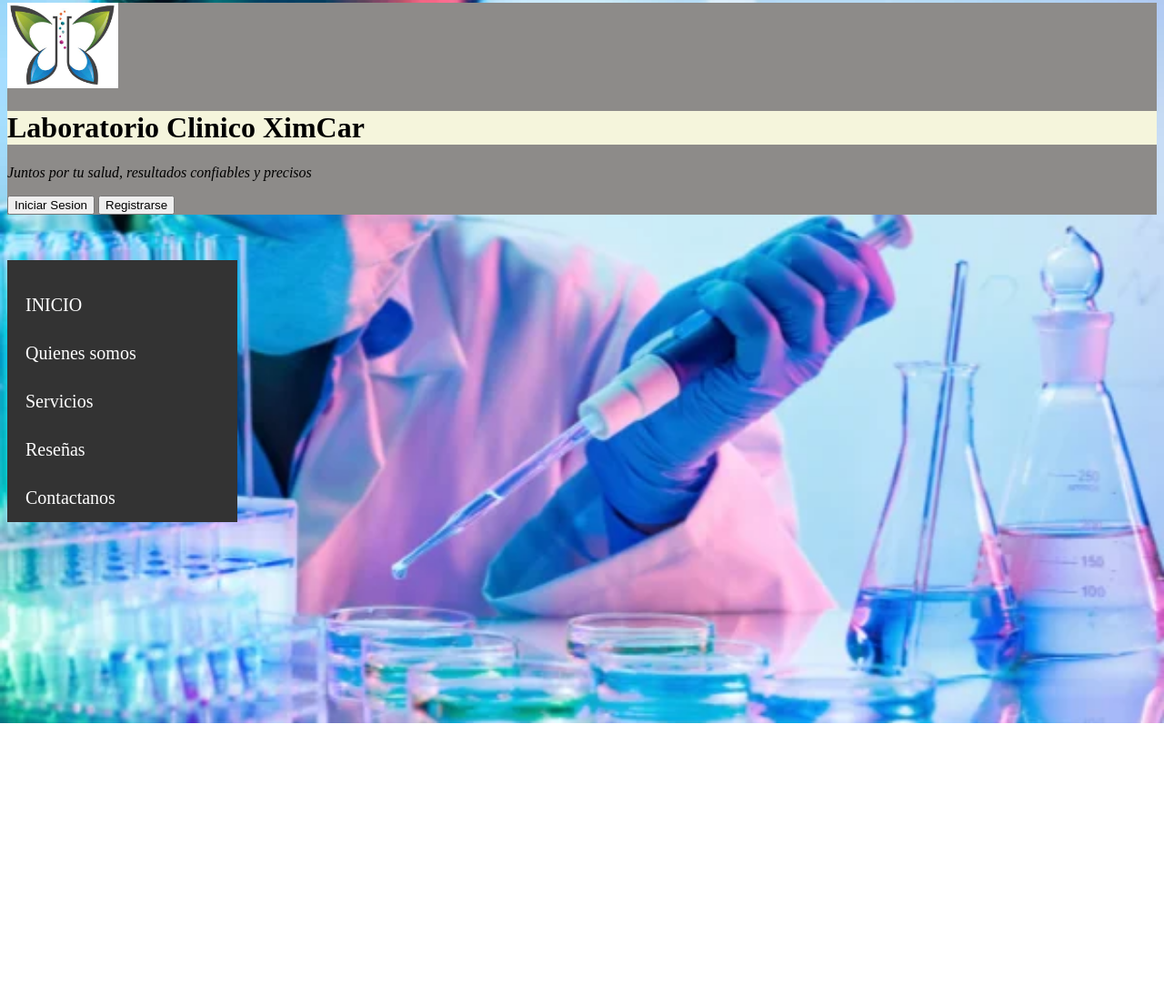
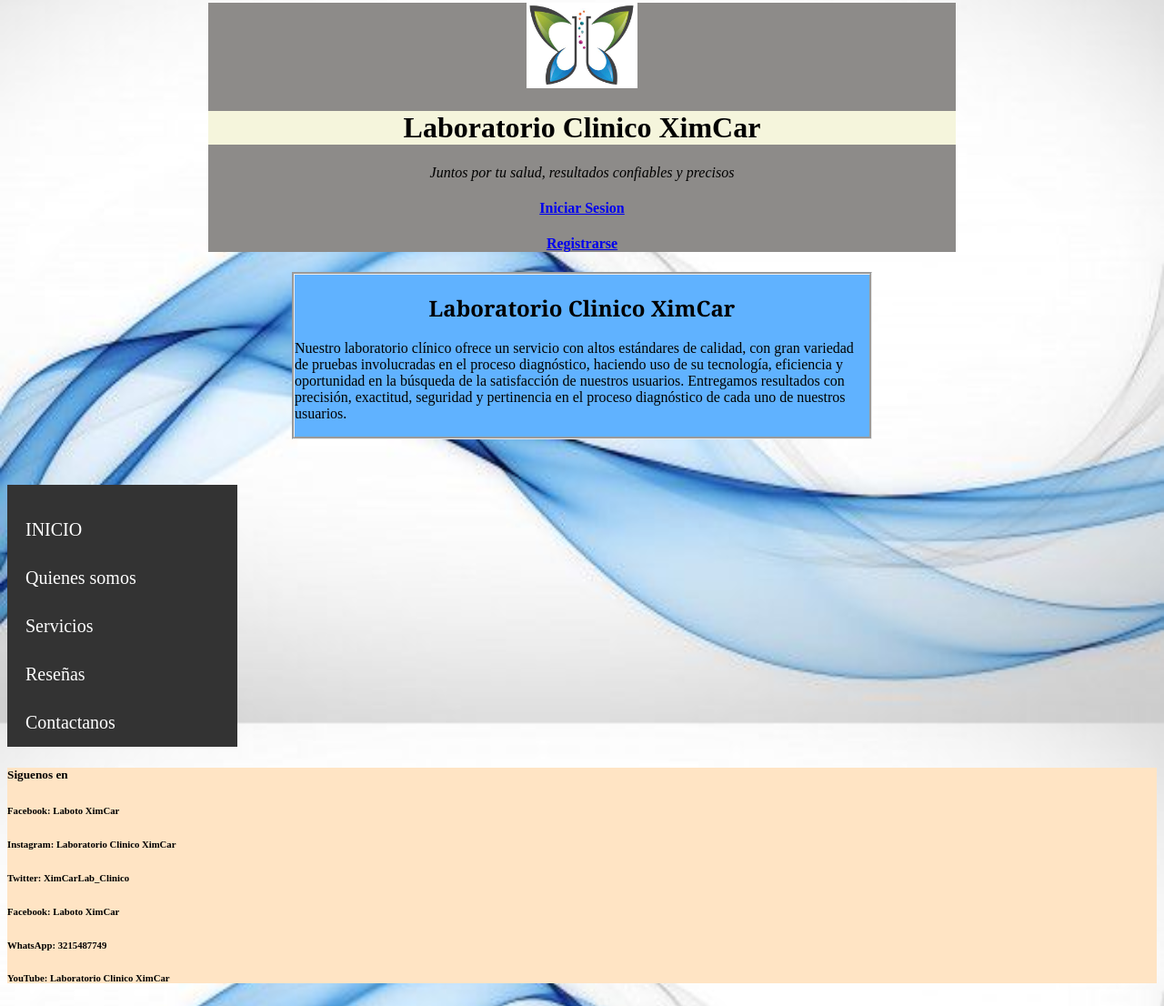
Before and after one commit to XimCar/PROYECTO-FINAL-JC_XIM, a plain HTML site: page html_css/html/menu.html in a window 1280 px wide. Shown: the part 5-1111 px from the top of the page at 91% size. Before the commit the page ends 800 px from the top, so only its background shows below. Drawn offline with Linux system fonts and the light colour scheme.

Commit message:
Se realizaron diversos cambios en la pagina principal

```diff
--- a/html_css/css/estilos.css
+++ b/html_css/css/estilos.css
@@ -1,12 +1,14 @@
 .header{
     background-color: rgb(141, 139, 137);
-    width: 100%;
+    width: 65%;
     height: 70%;
+    text-align: center;
+    margin: 0 auto;
     top: 0; left: 0;
 }
 
 body{
-    background: url(../imgsUtiles/fondo.webp);
+    background: url(../imgsUtiles/fondo4.jpg);
     background-repeat: no-repeat;
     background-size: 100%;
     background-attachment: fixed;
@@ -24,13 +26,22 @@ h3{
     font-family:serif
 }
 
-#logo{
-    width: auto;
-    height: auto;
-}
 
 h1{
     font-family: 'Times New Roman', Times, serif;
+}
+
+section{
+    background-color: rgb(96, 178, 255);
+    color: black;
+    background-position: 5%;
+    width: 50%;
+    height: auto;
+    margin: auto;
+    border-style:groove;
+}
+#untitle{
+    text-align: center;
 }
 
 .info-servicios{
@@ -94,3 +105,9 @@ nav{
     padding: 15px 15px 15px 20px;
     text-decoration: none;
 }
+
+footer{
+    background-color: bisque;
+    width: 100%;
+    height: 8%;
+}
--- a/html_css/html/menu.html
+++ b/html_css/html/menu.html
@@ -10,21 +10,30 @@
 <body>
     <header class="header">
         <div>
-            <img src="../imgsUtiles/Logo.PNG" alt="Logo">
+            <img id="logotipo" src="../imgsUtiles/Logo.PNG" alt="Logo">
             <h1>Laboratorio Clinico XimCar</h1>
         <p><em>Juntos por tu salud, resultados confiables y precisos</em></p>
         </div>
         <div>
-            <button id="iniciarsesion">Iniciar Sesion<a href="../html/iniciarsesion.html"></a></button>
-            <button id="registrarse">Registrarse<a href="../html/registrarse.html"></a></button>
+            <h4><a href="iniciarsesion.html">Iniciar Sesion</a></h4>
+                <h4><a href="registrarse.html">Registrarse</a></h4>
         </div>
     </header>
+    <div id="contenedorPrincipal">
+        <section>
+            <h2 id="untitle">Laboratorio Clinico XimCar</h2>
+            <p>Nuestro laboratorio clínico ofrece un servicio con altos estándares de calidad,
+                con gran variedad de pruebas involucradas en el proceso diagnóstico,
+                haciendo uso de su tecnología, eficiencia y oportunidad en la búsqueda
+                de la satisfacción de nuestros usuarios. Entregamos resultados con precisión, exactitud,
+                seguridad y pertinencia en el proceso diagnóstico de cada uno de nuestros usuarios.</p>
+        </section>
             <div class="container">
                 <nav>
                     <ul class="lista-principal">
                         <li><a href="inicio.html">INICIO</a></li>
                         <li>
-                        <a href="">Quienes somos</a>
+                            <a href="quienesomos.html">Quienes somos</a>
                             <ul class="menu-despliegue">
                                 <li><a href="quienesomos.html">Vision</a></li>
                                 <li><a href="quienesomos.html">Mision</a></li>
@@ -38,4 +47,15 @@
                 </nav>
             </div>
     </body>
+    </div>
+<footer>
+    <h5>Siguenos en</h5>
+    <h6><b>Facebook: </b>Laboto XimCar</h6>
+    <h6><b>Instagram: </b>Laboratorio Clinico XimCar</h6>
+    <h6><b>Twitter: </b>XimCarLab_Clinico</h6>
+    <h6><b>Facebook: </b>Laboto XimCar</h6>
+    <h6><b>WhatsApp: </b>3215487749</h6>
+    <h6><b>YouTube: </b>Laboratorio Clinico XimCar</h6>
+
+</footer>
 </html>
```
Also changed, not shown: html_css/html/iniciarsesion.html (+14 -1 lines), html_css/html/registrarse.html (+21 -0 lines), html_css/css/iniciasesion.css (added), html_css/imgsUtiles/fondo2.avif (deleted), html_css/imgsUtiles/fondo4.jpg (added). Lines whose indentation alone changed are shown as unchanged.
